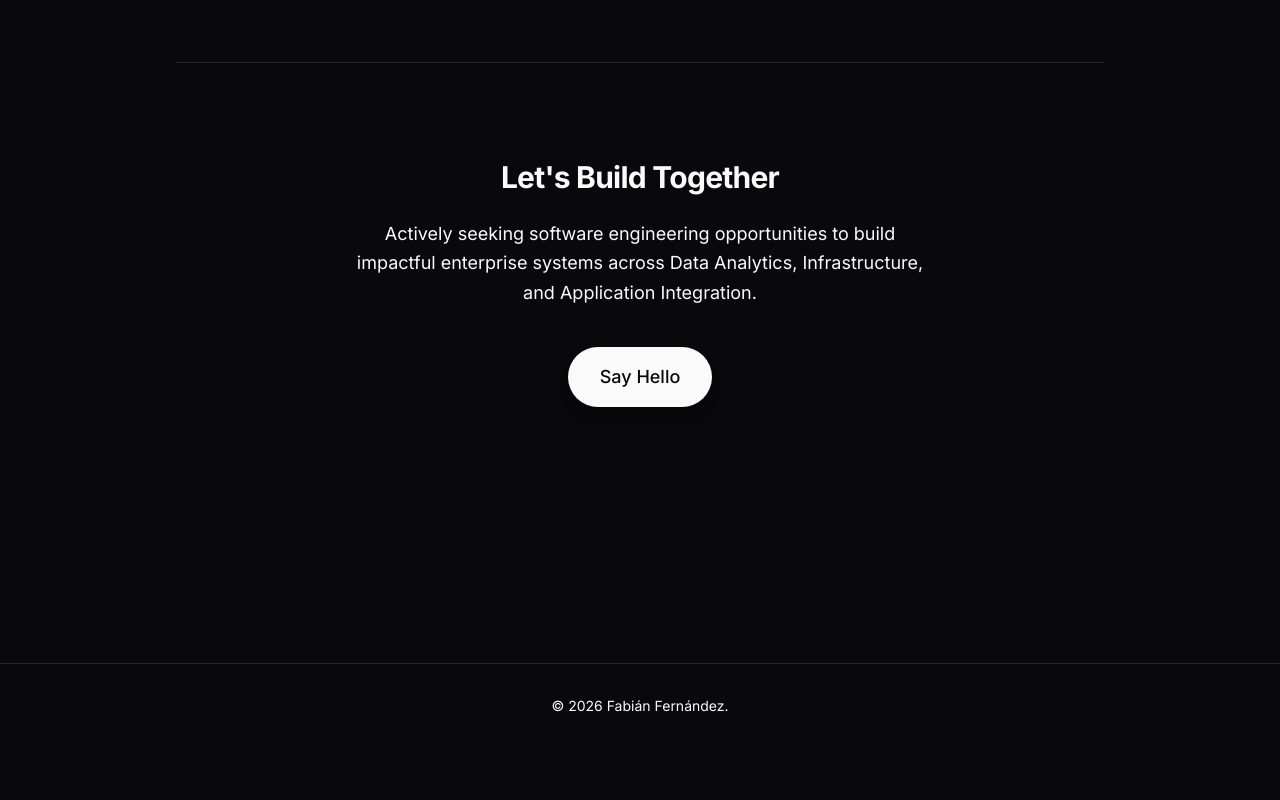
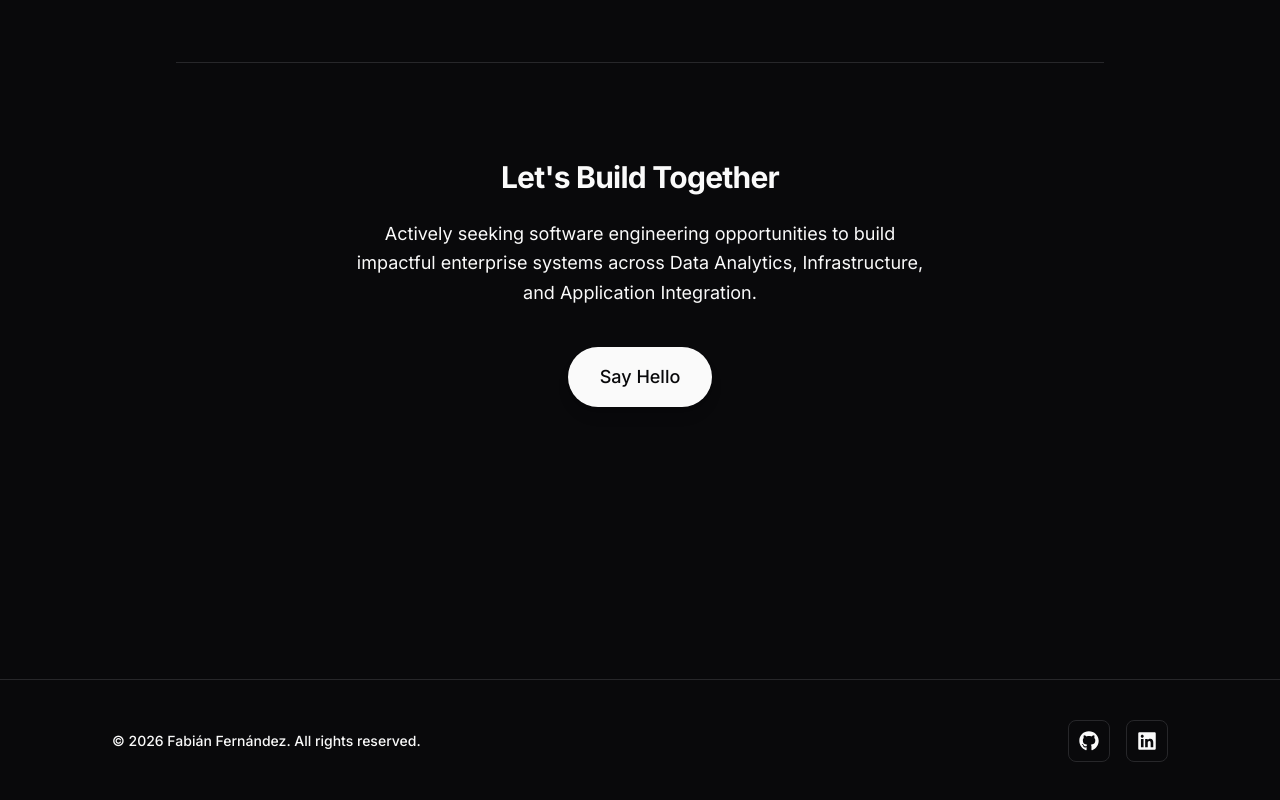
Before and after one commit to FabsCR/dev-portfolio-fabs, a Next.js app: page / in a window 1280 px wide. Shown: the part 8176-8976 px from the top of the page. Before the commit the page ends 8924 px from the top, so only its background shows below. Built offline with nearby package versions, Linux system fonts and the light colour scheme.

Commit message:
style: simplify footer design and integrate core social networks

```diff
--- a/src/components/layout/Footer.tsx
+++ b/src/components/layout/Footer.tsx
@@ -1,9 +1,34 @@
+import { FaLinkedin, FaGithub } from "react-icons/fa";
+
 export default function Footer() {
   return (
-    <footer className="w-full border-t border-border/40 py-8 mt-16 text-center">
-      <p className="text-sm text-muted-foreground">
-        © {new Date().getFullYear()} Fabián Fernández.
-      </p>
+    <footer className="w-full border-t border-border/40 py-10 mt-20">
+      <div className="max-w-6xl mx-auto flex flex-col md:flex-row items-center justify-between gap-6 px-6 md:px-12">
+        <p className="text-sm text-muted-foreground font-medium text-center md:text-left">
+          © {new Date().getFullYear()} Fabián Fernández. All rights reserved.
+        </p>
+
+        <div className="flex gap-4">
+          <a
+            href="https://github.com/FabsCR"
+            target="_blank"
+            rel="noopener noreferrer"
+            className="p-2.5 text-muted-foreground hover:text-foreground bg-muted/30 border border-border/50 rounded-lg hover:border-foreground/50 transition-all"
+            aria-label="GitHub"
+          >
+            <FaGithub className="w-5 h-5" />
+          </a>
+          <a
+            href="https://www.linkedin.com/in/fabian-fdez/"
+            target="_blank"
+            rel="noopener noreferrer"
+            className="p-2.5 text-muted-foreground hover:text-white bg-muted/30 border border-border/50 rounded-lg hover:bg-[#0A66C2] hover:border-[#0A66C2] transition-all"
+            aria-label="LinkedIn"
+          >
+            <FaLinkedin className="w-5 h-5" />
+          </a>
+        </div>
+      </div>
     </footer>
   );
 }
```
